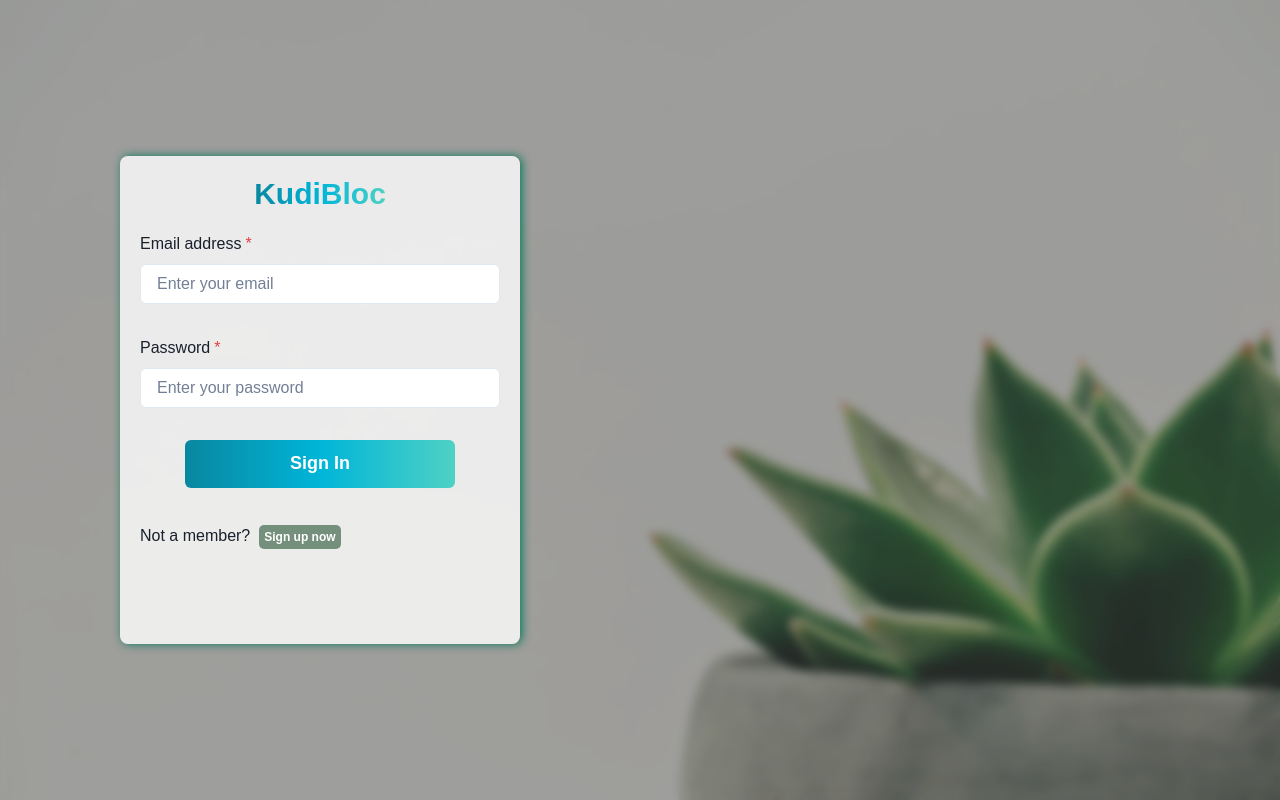
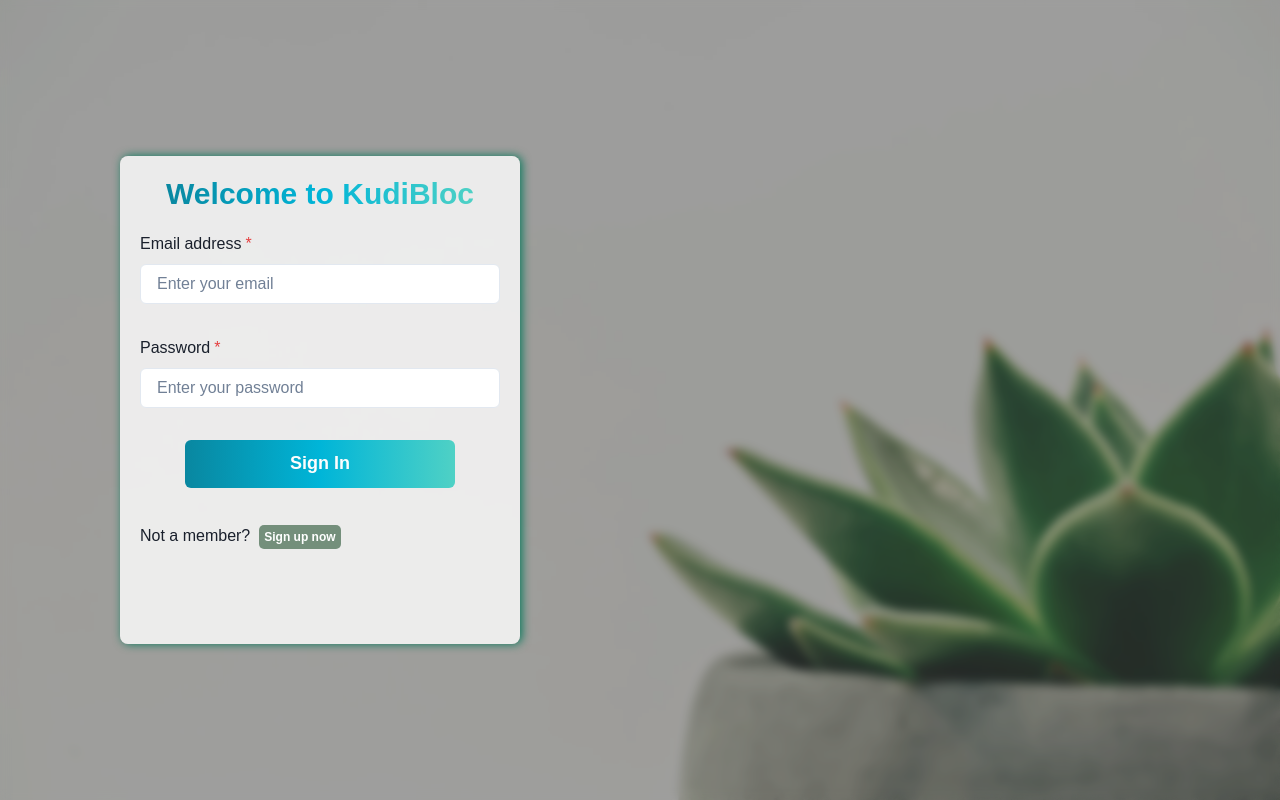
Before and after one commit to boypaida12/kudiBloc, a React (Vite) app in the folder frontend/: page /signin in a window 1280 px wide. Built offline with nearby package versions, Linux system fonts and the light colour scheme; no server answers.

Commit message:
updated heading

```diff
--- a/frontend/src/pages/signup/SignInForm.jsx
+++ b/frontend/src/pages/signup/SignInForm.jsx
@@ -70,7 +70,7 @@
         <form onSubmit={handleSubmit} className="formStyle">
           <Center>
             <Heading size="lg" mb={5} bgGradient="linear(to-r,cyan.700,cyan.500,teal.300)" bgClip="text">
-              KudiBloc
+              Welcome to KudiBloc
             </Heading>
             {error && (
               <Text color="red.400" fontWeight="semibold">
```
